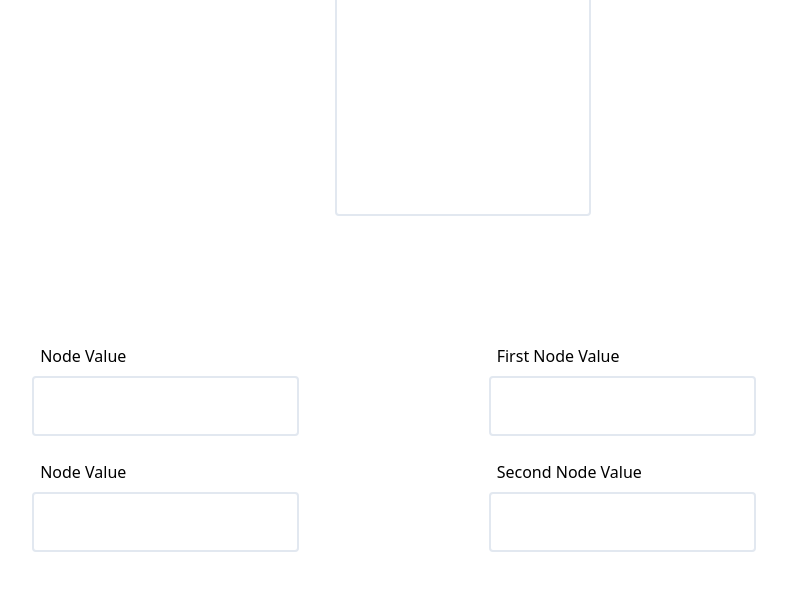
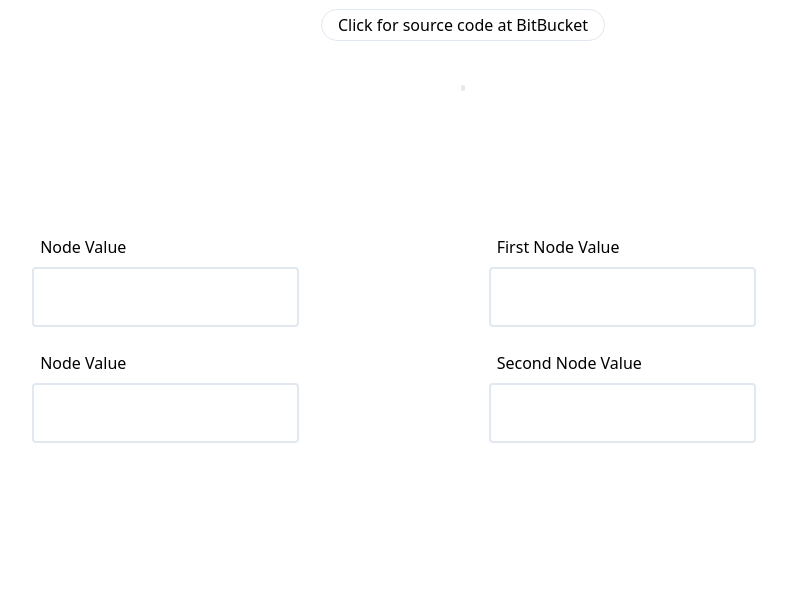
Before and after one commit to dnlthn/btree, a website: page index.html in a window 1280 px wide. Shown: the part 204-800 px from the top of the page, without its empty margins (177-964 px from the left). Drawn offline with nearby package versions, Linux system fonts and the light colour scheme.

Commit message:
Changed styling of tree-box

```diff
--- a/index.html
+++ b/index.html
@@ -16,7 +16,7 @@
       <a href="https://bitbucket.org/dnlthn/mattersight-btree" alt="Link to BitBucket" class="text-s font-md rounded-full px-4 py-1 leading-normal bg-white border border-purple text-purple hover:bg-purple hover:text-white no-underline">Click for source code at BitBucket</a>
     </div>
 
-    <div id="tree" class="bg-white border-t-4 border-2 border-purple-light rounded m-4 h-64 w-64">
+    <div id="tree" class="bg-white border-t-4 border-2 border-purple-light rounded m-8 flex flex-col">
     </div>
 
     <div id="quick-modify" class="mb-8">
```
